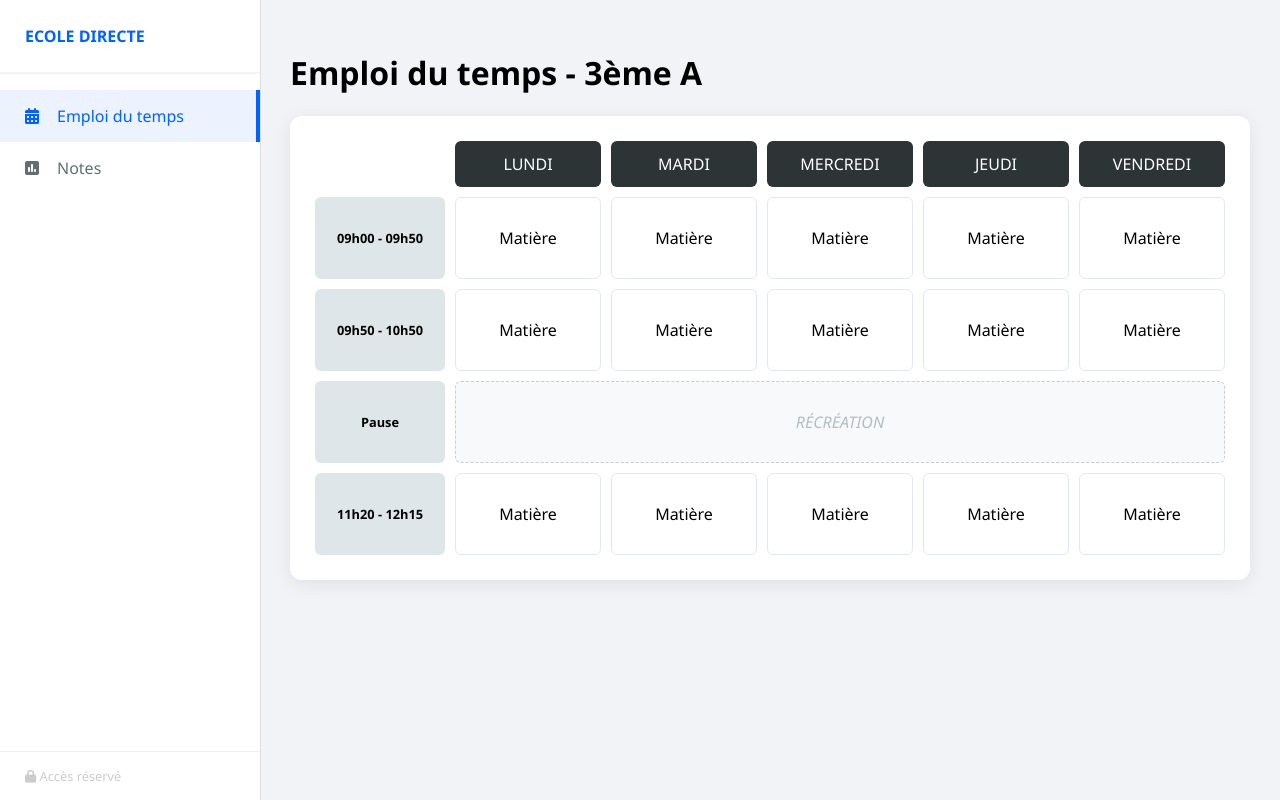
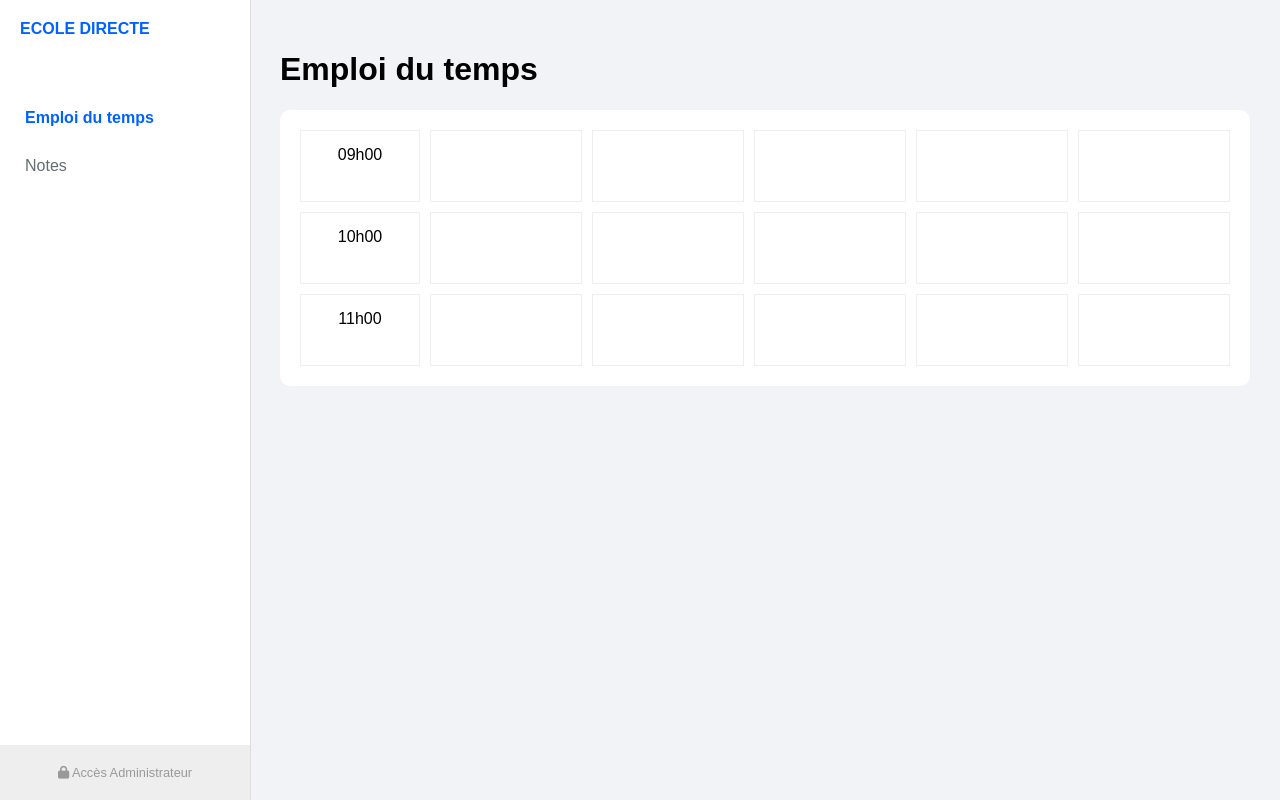
Before and after one commit to IanSchs-927/ecoledirecte-clone, a plain HTML site: page ecoledirecte.html in a window 1280 px wide. Drawn offline with Linux system fonts and the light colour scheme.

Commit message:
Update ecoledirecte.html

```diff
--- a/ecoledirecte.html
+++ b/ecoledirecte.html
@@ -2,141 +2,100 @@
 <html lang="fr">
 <head>
     <meta charset="UTF-8">
-    <meta name="viewport" content="width=device-width, initial-scale=1.0">
-    <title>EcoleDirecte - Dashboard</title>
+    <title>EcoleDirecte - Correction</title>
     <link rel="stylesheet" href="https://cdnjs.cloudflare.com/ajax/libs/font-awesome/6.0.0/css/all.min.css">
     <style>
-        :root {
-            --primary: #0062ff;
-            --admin-red: #d63031;
-            --bg: #f1f3f6;
-            --sidebar: #ffffff;
-        }
-
-        body { font-family: 'Segoe UI', sans-serif; margin: 0; display: flex; background: var(--bg); }
+        :root { --primary: #0062ff; --admin: #d63031; --bg: #f1f3f6; }
+        body { font-family: sans-serif; margin: 0; display: flex; background: var(--bg); }
 
         /* Sidebar */
-        nav { width: 260px; height: 100vh; background: var(--sidebar); border-right: 1px solid #ddd; position: fixed; display: flex; flex-direction: column; z-index: 100; }
-        .logo { padding: 25px; font-weight: 800; color: var(--primary); border-bottom: 2px solid var(--bg); }
-
-        .menu { list-style: none; padding: 0; flex-grow: 1; }
-        .menu li { padding: 15px 25px; cursor: pointer; color: #636e72; display: flex; align-items: center; transition: 0.2s; }
-        .menu li:hover { background: #f8f9fa; color: var(--primary); }
-        .menu li.active { background: #edf2ff; color: var(--primary); border-right: 4px solid var(--primary); }
-        .menu i { margin-right: 12px; width: 20px; }
+        nav { width: 250px; height: 100vh; background: white; border-right: 1px solid #ddd; position: fixed; display: flex; flex-direction: column; }
+        .menu { list-style: none; padding: 20px 0; flex-grow: 1; }
+        .menu li { padding: 15px 25px; color: #636e72; cursor: pointer; }
 
         /* Barre Admin */
-        #admin-toolbar {
-            display: none;
-            position: fixed; top: 0; left: 260px; right: 0;
-            background: var(--admin-red); color: white; padding: 15px 30px;
-            z-index: 200; justify-content: space-between; align-items: center;
+        #admin-bar {
+            display: none; position: fixed; top: 0; left: 250px; right: 0;
+            background: var(--admin); color: white; padding: 15px; z-index: 9999;
+            justify-content: space-between; align-items: center;
         }
 
         /* Contenu */
-        main { margin-left: 260px; padding: 30px; width: 100%; }
-        .admin-mode-active main { padding-top: 80px; }
+        main { margin-left: 250px; padding: 30px; width: 100%; }
+        .admin-on main { margin-top: 60px; }
 
-        .grid-container { background: white; padding: 25px; border-radius: 12px; box-shadow: 0 4px 20px rgba(0,0,0,0.08); }
-        .timetable { display: grid; grid-template-columns: 130px repeat(5, 1fr); gap: 10px; }
-        .day-header { background: #2d3436; color: white; text-align: center; padding: 12px; border-radius: 6px; }
-        .time-slot { background: #dfe6e9; display: flex; align-items: center; justify-content: center; font-weight: bold; font-size: 0.8rem; border-radius: 6px; }
+        /* Grille */
+        .timetable { display: grid; grid-template-columns: 120px repeat(5, 1fr); gap: 10px; background: white; padding: 20px; border-radius: 10px; }
+        .cell { border: 1px solid #eee; padding: 15px; text-align: center; min-height: 40px; }
+        .admin-on .cell:not(.time) { border: 1px solid var(--admin); background: #fff5f5; }
 
-        .cell {
-            background: #ffffff; border: 1px solid #e2e8f0; padding: 15px; border-radius: 6px;
-            min-height: 50px; text-align: center; display: flex; align-items: center; justify-content: center;
+        /* LE BOUTON QUI DOIT MARCHER */
+        .btn-lock {
+            padding: 20px; background: #eee; text-align: center; cursor: pointer;
+            font-size: 0.8rem; color: #999; border: none; width: 100%;
         }
-
-        .break { grid-column: span 5; background: #f8f9fa; color: #b2bec3; font-style: italic; border: 1px dashed #ccc; }
-
-        /* Etat Admin */
-        .admin-mode-active .cell:not(.break) { border: 1px solid var(--admin-red); background: #fff5f5; }
-
-        .btn-save { background: white; color: var(--admin-red); border: none; padding: 8px 15px; border-radius: 4px; font-weight: bold; cursor: pointer; }
-        .btn-logout { background: transparent; color: white; border: 1px solid white; padding: 5px 10px; cursor: pointer; margin-left: 10px; }
-
-        /* Bouton Admin en bas du menu */
-        .admin-trigger { padding: 15px 25px; color: #ccc; cursor: pointer; font-size: 0.8rem; border-top: 1px solid #eee; }
-        .admin-trigger:hover { color: var(--admin-red); }
+        .btn-lock:hover { background: #e2e2e2; color: var(--admin); }
     </style>
 </head>
-<body id="app-body">
+<body id="page-body">
 
-    <div id="admin-toolbar">
-        <div><i class="fas fa-user-shield"></i> <strong>MODE ADMINISTRATEUR</strong></div>
-        <div>
-            <button class="btn-save" onclick="saveData()">Enregistrer</button>
-            <button class="btn-logout" onclick="logout()">Quitter</button>
-        </div>
+    <div id="admin-bar">
+        <span>MODE ADMIN ACTIF</span>
+        <button onclick="saveEDT()" style="padding: 5px 15px; cursor: pointer;">Sauvegarder</button>
     </div>
 
     <nav>
-        <div class="logo">ECOLE DIRECTE</div>
+        <div style="padding:20px; font-weight:bold; color:var(--primary)">ECOLE DIRECTE</div>
         <ul class="menu">
-            <li class="active"><i class="fas fa-calendar-alt"></i> Emploi du temps</li>
-            <li><i class="fas fa-poll"></i> Notes</li>
+            <li style="color:var(--primary); font-weight:bold;">Emploi du temps</li>
+            <li>Notes</li>
         </ul>
-        <div class="admin-trigger" onclick="askAdmin()">
-            <i class="fas fa-lock"></i> Accès réservé
-        </div>
+        <button class="btn-lock" onclick="runAdminLogin()">
+            <i class="fas fa-lock"></i> Accès Administrateur
+        </button>
     </nav>
 
     <main>
-        <h1>Emploi du temps - 3ème A</h1>
-        <div class="grid-container">
-            <div class="timetable" id="timetable">
-                <div></div>
-                <div class="day-header">LUNDI</div><div class="day-header">MARDI</div><div class="day-header">MERCREDI</div><div class="day-header">JEUDI</div><div class="day-header">VENDREDI</div>
-
-                <div class="time-slot">09h00 - 09h50</div>
-                <div class="cell">Matière</div><div class="cell">Matière</div><div class="cell">Matière</div><div class="cell">Matière</div><div class="cell">Matière</div>
-
-                <div class="time-slot">09h50 - 10h50</div>
-                <div class="cell">Matière</div><div class="cell">Matière</div><div class="cell">Matière</div><div class="cell">Matière</div><div class="cell">Matière</div>
-
-                <div class="time-slot">Pause</div>
-                <div class="cell break">RÉCRÉATION</div>
-
-                <div class="time-slot">11h20 - 12h15</div>
-                <div class="cell">Matière</div><div class="cell">Matière</div><div class="cell">Matière</div><div class="cell">Matière</div><div class="cell">Matière</div>
-            </div>
+        <h1>Emploi du temps</h1>
+        <div class="timetable" id="grid">
+            <div class="cell time">09h00</div><div class="cell"></div><div class="cell"></div><div class="cell"></div><div class="cell"></div><div class="cell"></div>
+            <div class="cell time">10h00</div><div class="cell"></div><div class="cell"></div><div class="cell"></div><div class="cell"></div><div class="cell"></div>
+            <div class="cell time">11h00</div><div class="cell"></div><div class="cell"></div><div class="cell"></div><div class="cell"></div><div class="cell"></div>
         </div>
     </main>
 
     <script>
-        const pass = "admin123";
+        // Fonction de chargement
+        function loadData() {
+            const data = localStorage.getItem('myEDT');
+            if(data) {
+                const values = JSON.parse(data);
+                const cells = document.querySelectorAll('.cell:not(.time)');
+                cells.forEach((c, i) => c.innerText = values[i] || "");
+            }
+        }
+        loadData();
 
-        // Chargement automatique
-        window.addEventListener('DOMContentLoaded', () => {
-            const saved = localStorage.getItem('edt_data');
-            if (saved) {
-                const data = JSON.parse(saved);
-                const cells = document.querySelectorAll('.cell:not(.break)');
-                cells.forEach((cell, i) => { if(data[i]) cell.innerText = data[i]; });
-            }
-        });
-
-        function askAdmin() {
-            console.log("Clic détecté !"); // Pour vérifier dans la console
-            let entry = prompt("Code Administrateur :");
-            if (entry === pass) {
-                document.getElementById('app-body').classList.add('admin-mode-active');
-                document.getElementById('admin-toolbar').style.display = 'flex';
-                document.querySelectorAll('.cell:not(.break)').forEach(c => c.contentEditable = "true");
+        // Fonction de connexion
+        function runAdminLogin() {
+            console.log("Tentative de connexion...");
+            let p = prompt("Code secret (admin123) :");
+            if(p === "admin123") {
+                document.getElementById('page-body').classList.add('admin-on');
+                document.getElementById('admin-bar').style.display = 'flex';
+                document.querySelectorAll('.cell:not(.time)').forEach(c => c.contentEditable = true);
+                alert("Mode Admin Activé !");
             } else {
-                alert("Erreur de code.");
+                alert("Code incorrect.");
             }
         }
 
-        function saveData() {
-            const data = [];
-            document.querySelectorAll('.cell:not(.break)').forEach(c => data.push(c.innerText));
-            localStorage.setItem('edt_data', JSON.stringify(data));
-            alert("Sauvegardé localement !");
-        }
-
-        function logout() {
-            location.reload();
+        // Fonction de sauvegarde
+        function saveEDT() {
+            const values = [];
+            document.querySelectorAll('.cell:not(.time)').forEach(c => values.push(c.innerText));
+            localStorage.setItem('myEDT', JSON.stringify(values));
+            alert("Enregistré !");
         }
     </script>
 </body>
```
